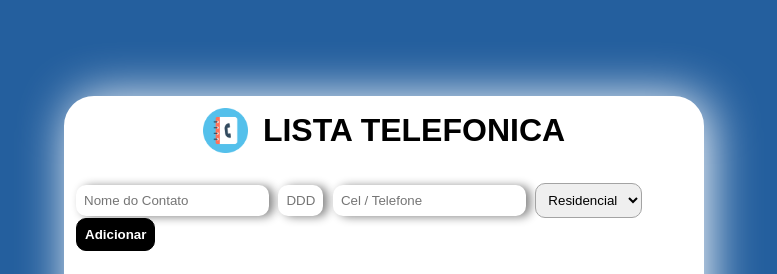
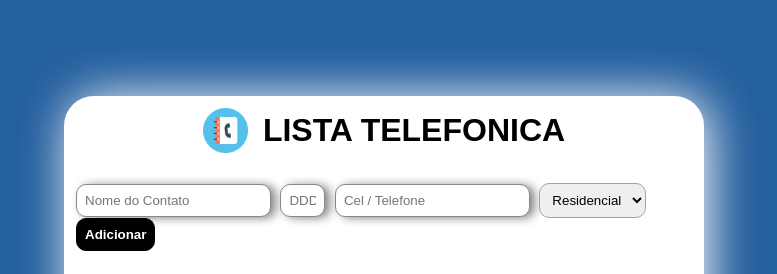
Before and after one commit to GuilhermeMBueno/agenda_contatos, a plain HTML site: page index.html in a window 1280 px wide. Shown: the part 152-426 px from the top of the page, without its empty margins (256-1033 px from the left). Drawn offline with Linux system fonts and the light colour scheme.

Commit message:
update border: solid

```diff
--- a/src/css/main.css
+++ b/src/css/main.css
@@ -41,13 +41,14 @@ header {
 }
 
 #formulario-telefonico input{
-    border: none;
+    border: 1px solid rgb(136, 136, 136);
     border-radius: 10px;
     padding: 8px;
     box-shadow: 5px 1px 10px rgb(136, 136, 136);
     margin-right: 5px;
 }
 #formulario-telefonico input:hover{
+    border: 1px solid rgb(136, 136, 136);
     border: none;
     border-radius: 10px;
     padding: 8px;
@@ -69,6 +70,7 @@ header {
 }
 
 #formulario-telefonico button{
+    border: 1px solid rgb(136, 136, 136);
     padding: 8px;
     border-radius: 10px;
     border: 1px solid black;
```
